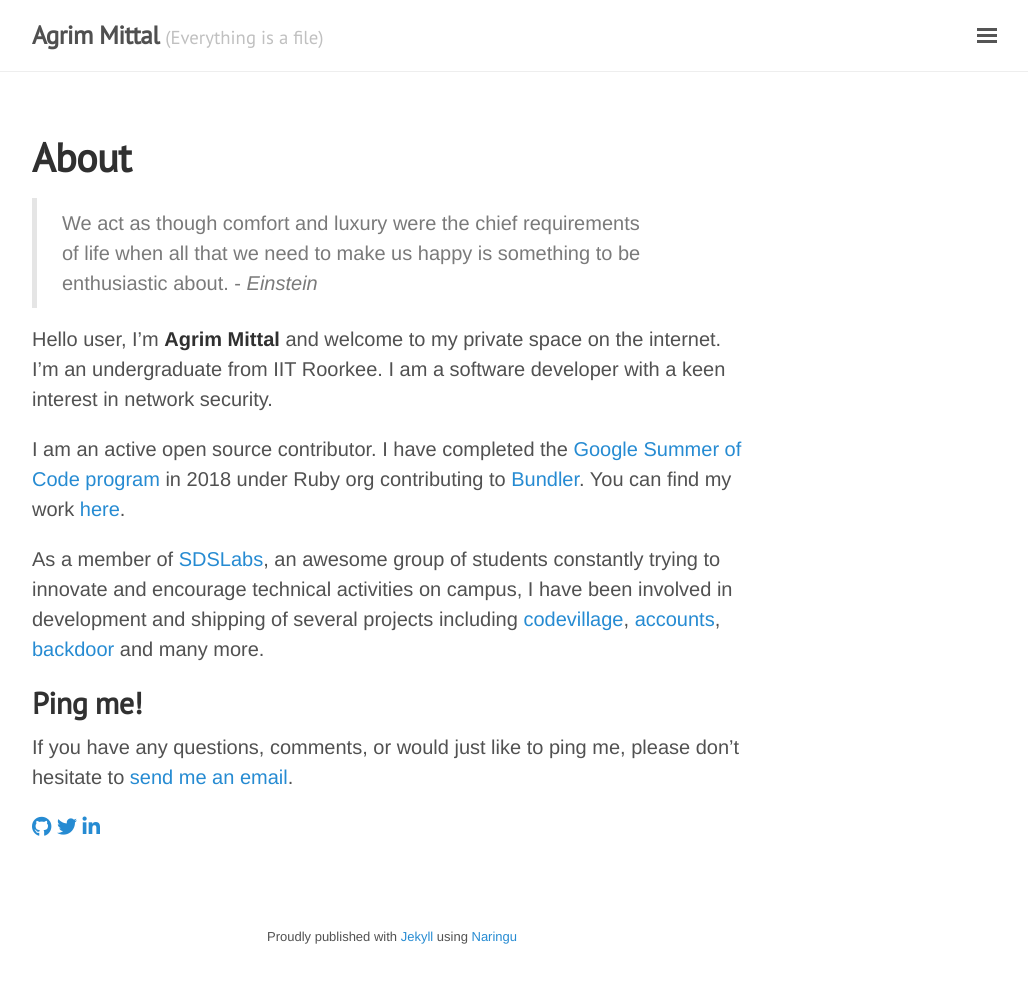
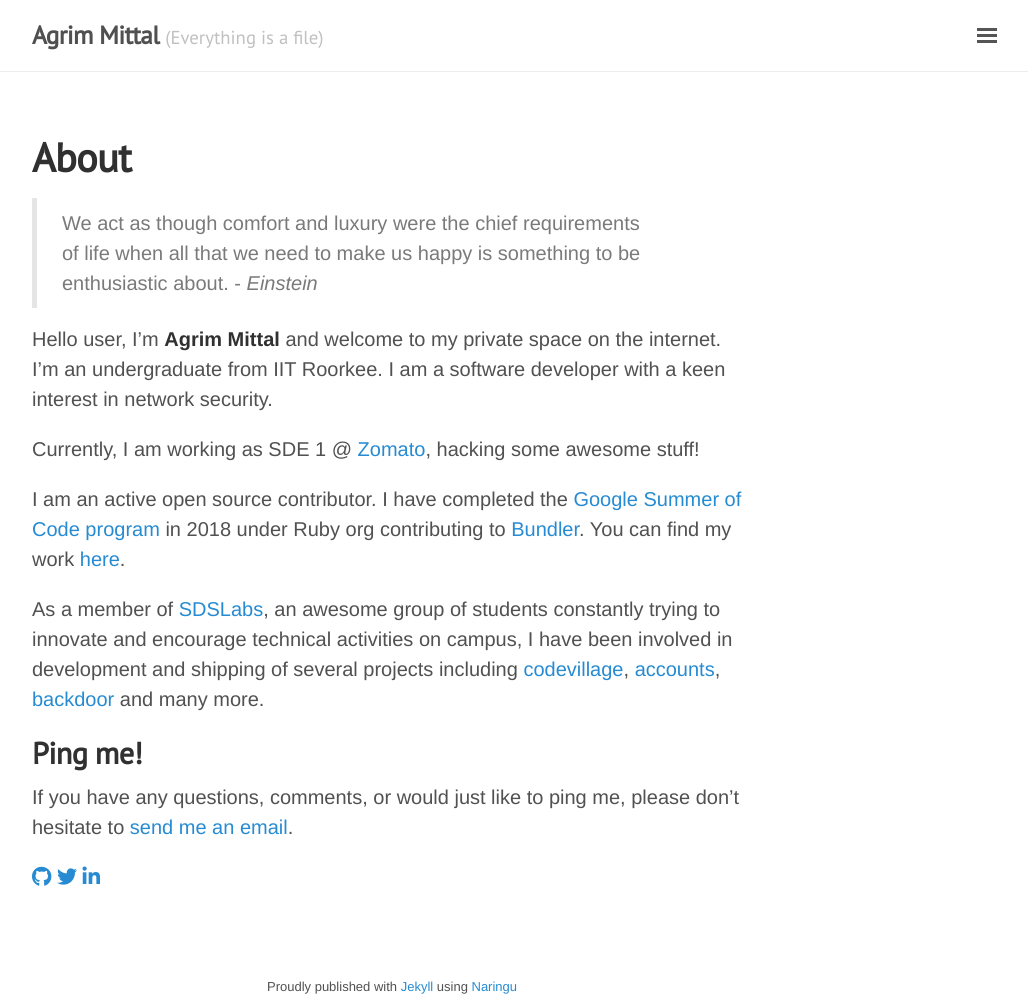
Before and after one commit to agrim123/agrim123.github.io, a Jekyll site: the page built from about/index.md, in a window 1280 px wide. Shown: the whole page, without its empty margins (248-1276 px from the left). Built offline with Jekyll 4.4.1, drawn with Linux system fonts in a browser that asks for light colours; nearby versions of some CDN libraries; before the commit the page ends 951 px from its top, so only the background shows below that.

Commit message:
(update) Update intro

```diff
--- a/about/index.md
+++ b/about/index.md
@@ -7,6 +7,8 @@
 > We act as though comfort and luxury were the chief requirements of life when all that we need to make us happy is something to be enthusiastic about. - *Einstein*
 
 Hello user, I'm __Agrim Mittal__ and welcome to my private space on the internet. I'm an undergraduate from IIT Roorkee. I am a software developer with a keen interest in network security.
+
+Currently, I am working as SDE 1 @ [Zomato](https://zomato.com), hacking some awesome stuff!
 
 I am an active open source contributor. I have completed the [Google Summer of Code program](https://summerofcode.withgoogle.com/archive/) in 2018 under Ruby org contributing to [Bundler](https://bundler.io/). You can find my work [here](https://summerofcode.withgoogle.com/archive/2018/projects/5547552766164992/).
 
```
